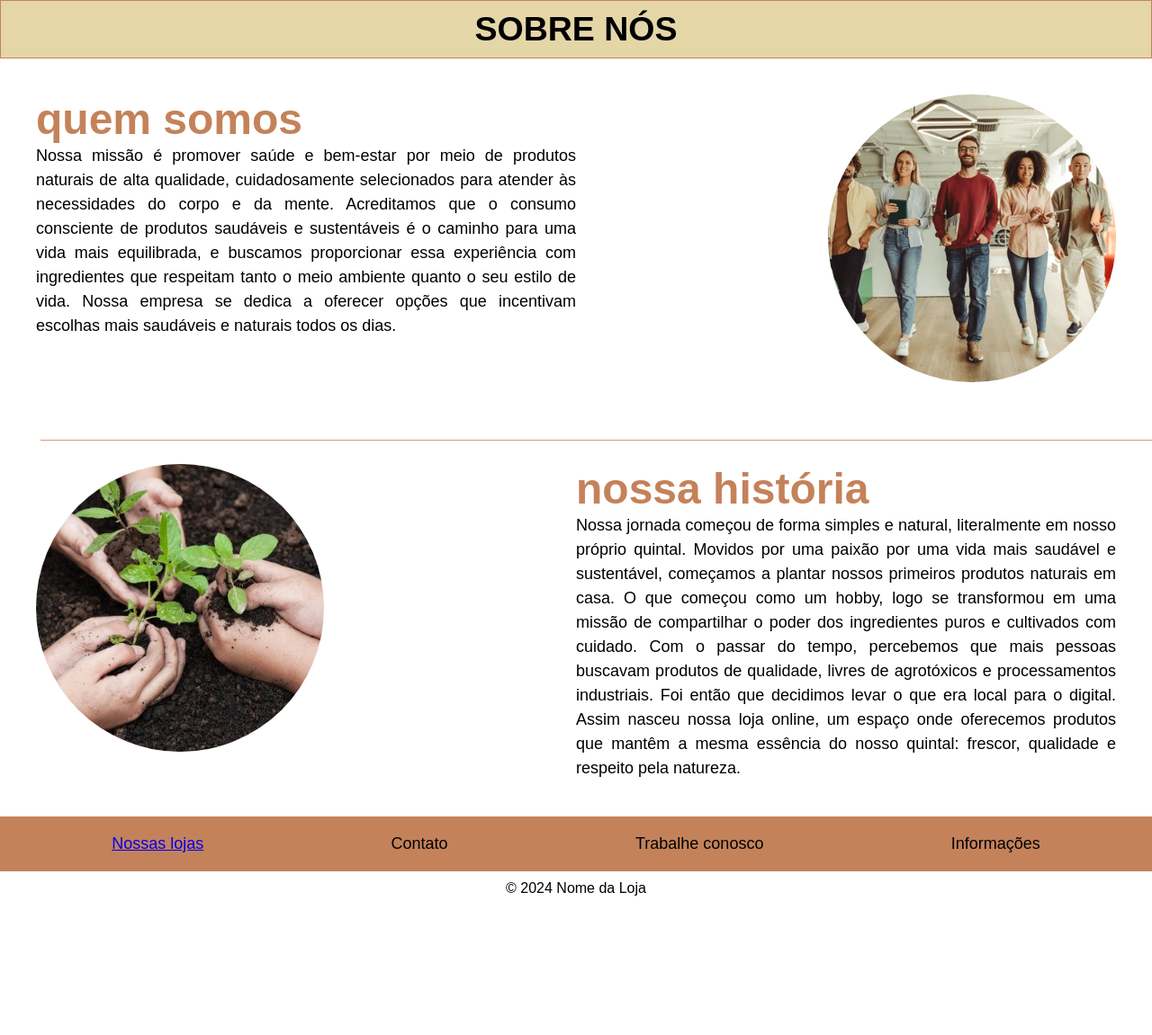
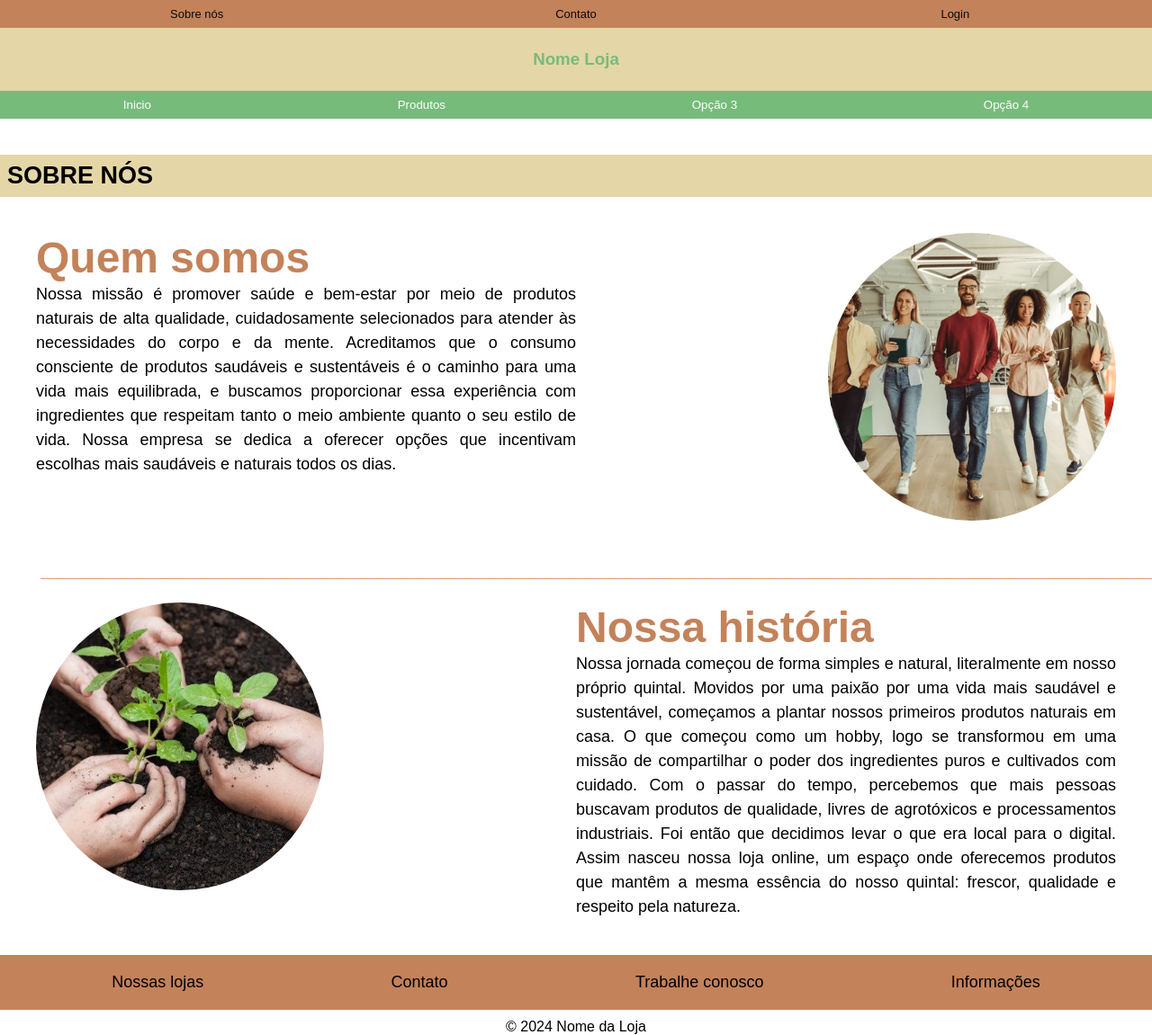
Before and after one commit to mandyysales/SiteProdutosNaturais, a PHP site: page /sobre.html in a window 1280 px wide. Shown: the whole page at 90% size. Before the commit the page ends 996 px from the top, so only its background shows below. Run offline with PHP 8.4, Linux system fonts and the light colour scheme.

Commit message:
Modificações de design, modificações no header, implementação do carrossel

```diff
--- a/sobre.css
+++ b/sobre.css
@@ -6,6 +6,56 @@
 
 body {
     font-family: Arial, sans-serif;
+}
+
+a {
+    text-decoration: none;
+    color: inherit;
+}
+
+
+header{
+    color: #77BB7B;
+    text-align: center;
+    background-color: #E4D6A7;
+}
+
+header h3{
+    padding: 3vh;
+}
+
+.header-menu-superior{
+    display: flex;
+    padding:1vh;
+    background-color: #C4825A;
+    font-size: small;
+}
+
+.header-menu-superior div{
+    color: #0A0A0A;
+    text-align: center;
+    flex:1;
+}
+
+.header-menu-superior div a:hover{
+    color: #ffffff;
+}
+
+.header-menu-navegacao{
+    font-size: 18px;
+    color: #ffffff;
+    display: flex;
+    background-color: #77BB7B;
+    font-size: smaller;
+}
+
+.header-menu-navegacao div{
+    padding: 1vh;
+    flex:content;
+}
+
+.header-menu-navegacao div:hover{
+    background-color: #ffffff36;
 }
 
 
@@ -41,12 +91,11 @@ nav ul li a {
 }
 
 .titulo {
-    text-align: center;
-    border: 1px solid #c4825a;
-    padding: 10px;
-    font-size: 25px;
+    text-align: left;
+    margin-top: 5vh;
+    padding: 1vh;
+    font-size: 18px;
     background-color: #e4d6a7;
-    /* border-radius: 10%; */
 }
 
 .texto {
--- a/sobre.html
+++ b/sobre.html
@@ -4,14 +4,45 @@
     <link rel="stylesheet" href="sobre.css">
 </head>
 <body>
+    <header>
+        <div class="header-menu-superior">
+            <div class="header-menu-superior-opcoes1">
+                <a href="sobre.html">Sobre nós</a>
+            </div>
+            <div class="header-menu-superior-opcoes2">
+                <a href="sobre.html">Contato</a>
+            </div>
+            <div class="header-menu-superior-login">
+                <a href="Login.html">Login</a>
+            </div>
+        </div>
+        <h3>Nome Loja</h3>
+        <div class="header-menu-navegacao">
+            <div>
+                <a href="PaginaPrincipal.html">Inicio</a>
+            </div>
+            <div>
+                <a href="Pagina-Home-Produtos">Produtos</a>
+            </div>
+            <div>
+                <a href="">Opção 3</a>
+            </div>
+            <div>
+                <a href="">Opção 4</a>
+            </div>
 
+        </div>
+    </header>
+
+    <main>
         <section class="sobre-nos">
             <div class="titulo">
                 <h1>SOBRE NÓS</h1>
             </div>
+
             <div class="secao-principal-1">
                 <div class="texto">
-            <h2>quem somos</h2>
+                    <h2>Quem somos</h2>
                     <p> Nossa missão é promover saúde e bem-estar por meio de produtos naturais de alta qualidade, cuidadosamente selecionados
                         para atender às necessidades do corpo e da mente. Acreditamos que o consumo consciente de produtos saudáveis e sustentáveis
                         é o caminho para uma vida mais equilibrada, e buscamos proporcionar essa experiência com ingredientes que respeitam tanto o
@@ -23,14 +54,16 @@
                 </div>
             </div>
 
-    <p id="divisao"><b>_______________________________________________________________________________________________________________</b></p>
+            <p id="divisao">
+                <b>_______________________________________________________________________________________________________________</b>
+            </p>
 
             <div class="secao-principal-1">
                 <div class="imagem">
                     <img src="images/plantando.jpeg" alt="Plantando - Imagem">
                 </div>
                 <div class="texto">
-        <h2>nossa história</h2>
+                    <h2>Nossa história</h2>
                     <p> Nossa jornada começou de forma simples e natural, literalmente em nosso próprio quintal. Movidos por uma paixão por uma vida mais
                         saudável e sustentável, começamos a plantar nossos primeiros produtos naturais em casa. O que começou como um hobby, logo se
                         transformou em uma missão de compartilhar o poder dos ingredientes puros e cultivados com cuidado. Com o passar do tempo,
@@ -39,12 +72,6 @@
                         mesma essência do nosso quintal: frescor, qualidade e respeito pela natureza.</p>
                 </div>
             </div>
-
-
-
-
-
-
         </section>
 
         <!-- Seção de benefícios -->
@@ -58,6 +85,7 @@
                 <li>Informações</li>
             </ul>
         </section>
+    </main>
 
     <footer>
         <p>© 2024 Nome da Loja</p>
```
Also changed, not shown: Cadastro.css (+8 -9 lines), EstiloPaginaPrincipal.css (renamed from FolhaEstilos.css, +113 -29 lines), Login.css (+8 -9 lines), PaginaPrincipal.html (renamed from CodigoPrincial.html, +43 -11 lines), StylePaginaPrincipal.Css (deleted), images/alecrim2.png (added). Lines whose indentation alone changed are shown as unchanged.
